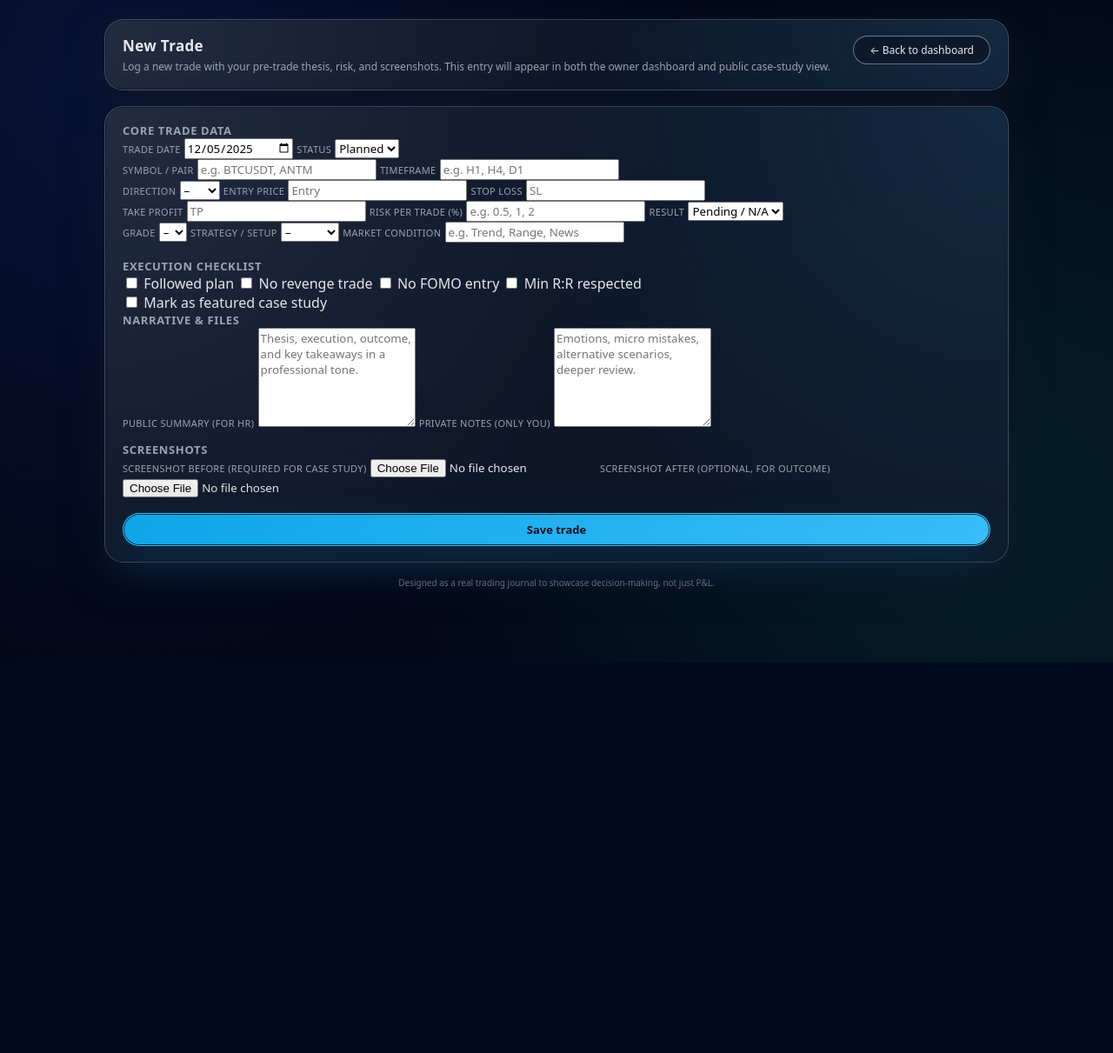
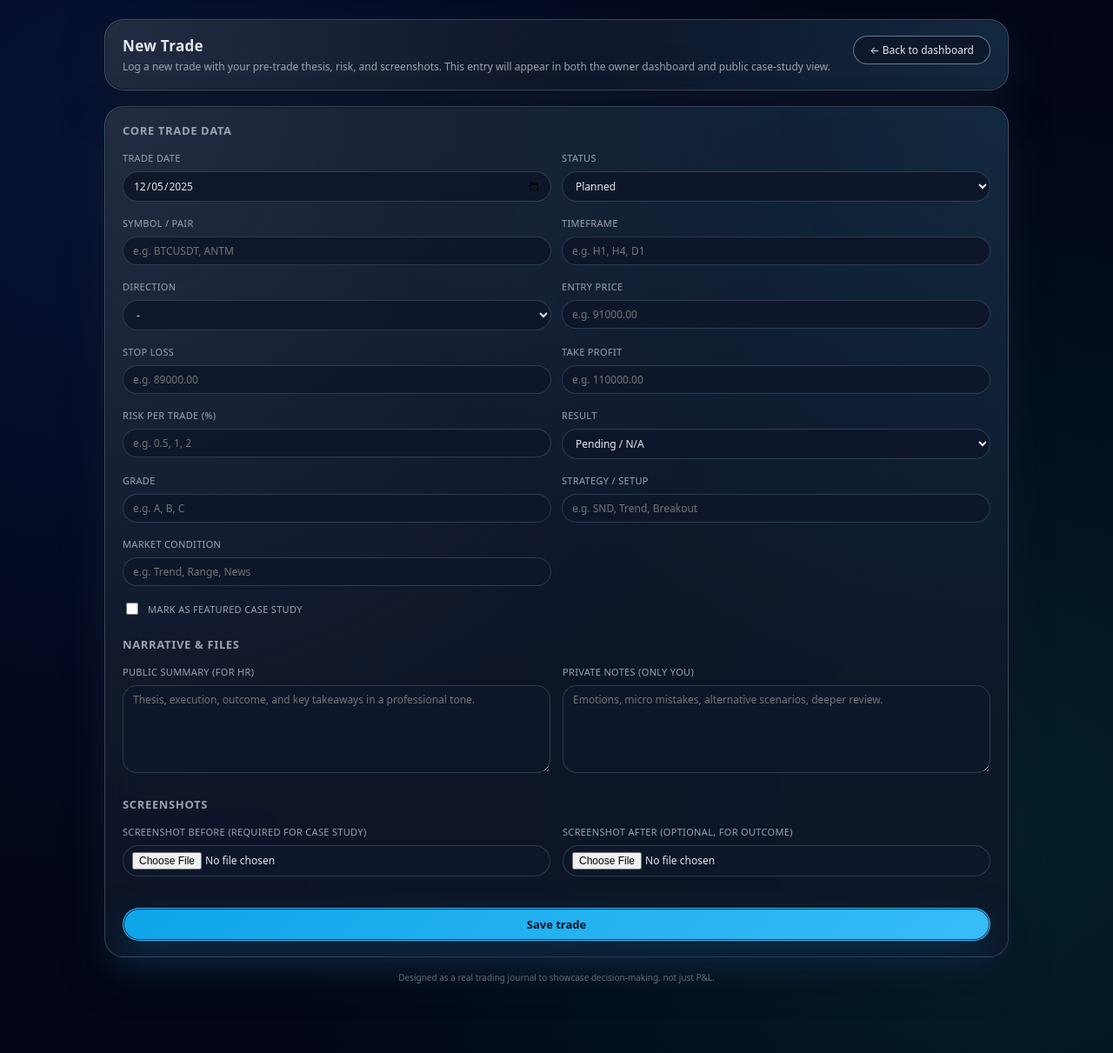
Before and after one commit to banuwij/trading-portfolio, a Flask app: page /admin/new in a window 1280 px wide. Shown: the part 70-1281 px from the top of the page at 87% size. Before the commit the page ends 832 px from the top, so only its background shows below. Run offline with Flask 3, Linux system fonts and the light colour scheme; the visitor is signed in with stand-in values (Sample User, id 1).

Commit message:
Improve layout and labels in new trade form
Refactor new trade form layout and labels for better clarity and organization.

```diff
--- a/templates/new_trade.html
+++ b/templates/new_trade.html
@@ -8,8 +8,8 @@
     <div>
       <div class="section-heading">New Trade</div>
       <p class="section-sub">
-        Log a new trade with your pre-trade thesis, risk, and screenshots. This
-        entry will appear in both the owner dashboard and public case-study view.
+        Log a new trade with your pre-trade thesis, risk, and screenshots. This entry will appear
+        in both the owner dashboard and public case-study view.
       </p>
     </div>
     <a href="{{ url_for('admin_dashboard') }}" class="btn-outline" style="font-size:12px;">
@@ -19,168 +19,247 @@
 </div>
 
 <div class="glass-card" style="margin-top:18px;">
-  <form method="post" enctype="multipart/form-data" class="form-two-column">
+  <form method="post" enctype="multipart/form-data" style="display:flex;flex-direction:column;gap:22px;">
 
-    <!-- LEFT COLUMN -->
-    <div class="form-column">
+    <!-- Core trade data -->
+    <div>
       <div class="form-section-title">Core trade data</div>
 
-      <div class="form-row-2">
-        <label class="form-field">
-          <span class="form-label">Trade Date</span>
-          <input type="date" name="trade_date" value="{{ today }}" required>
-        </label>
+      <div style="display:grid;grid-template-columns:repeat(2,minmax(0,1fr));gap:12px;margin-top:10px;">
 
-        <label class="form-field">
-          <span class="form-label">Status</span>
-          <select name="status" required>
-            <option value="PLANNED">Planned</option>
+        <div>
+          <label class="form-label" for="trade_date">Trade Date</label>
+          <input
+            id="trade_date"
+            name="trade_date"
+            type="date"
+            class="input-field"
+            style="width:100%;margin-top:6px;"
+            value="{{ today }}"
+          >
+        </div>
+
+        <div>
+          <label class="form-label" for="status">Status</label>
+          <select id="status" name="status" class="input-field" style="width:100%;margin-top:6px;">
+            <option value="PLANNED" selected>Planned</option>
             <option value="ACTIVE">Active</option>
             <option value="CLOSED">Closed</option>
           </select>
-        </label>
         </div>
 
-      <div class="form-row-2">
-        <label class="form-field">
-          <span class="form-label">Symbol / Pair</span>
-          <input type="text" name="symbol" placeholder="e.g. BTCUSDT, ANTM" required>
-        </label>
-
-        <label class="form-field">
-          <span class="form-label">Timeframe</span>
-          <input type="text" name="timeframe" placeholder="e.g. H1, H4, D1">
-        </label>
+        <div>
+          <label class="form-label" for="symbol">Symbol / Pair</label>
+          <input
+            id="symbol"
+            name="symbol"
+            type="text"
+            class="input-field"
+            style="width:100%;margin-top:6px;"
+            placeholder="e.g. BTCUSDT, ANTM"
+          >
         </div>
 
-      <div class="form-row-3">
-        <label class="form-field">
-          <span class="form-label">Direction</span>
-          <select name="direction" required>
-            <option value="">–</option>
+        <div>
+          <label class="form-label" for="timeframe">Timeframe</label>
+          <input
+            id="timeframe"
+            name="timeframe"
+            type="text"
+            class="input-field"
+            style="width:100%;margin-top:6px;"
+            placeholder="e.g. H1, H4, D1"
+          >
+        </div>
+
+        <div>
+          <label class="form-label" for="direction">Direction</label>
+          <select id="direction" name="direction" class="input-field" style="width:100%;margin-top:6px;">
+            <option value="">-</option>
             <option value="BUY">Buy</option>
             <option value="SELL">Sell</option>
           </select>
-        </label>
-
-        <label class="form-field">
-          <span class="form-label">Entry Price</span>
-          <input type="number" step="0.0001" name="entry_price" placeholder="Entry">
-        </label>
-
-        <label class="form-field">
-          <span class="form-label">Stop Loss</span>
-          <input type="number" step="0.0001" name="stop_loss" placeholder="SL">
-        </label>
         </div>
 
-      <div class="form-row-3">
-        <label class="form-field">
-          <span class="form-label">Take Profit</span>
-          <input type="number" step="0.0001" name="take_profit" placeholder="TP">
-        </label>
+        <div>
+          <label class="form-label" for="entry_price">Entry Price</label>
+          <input
+            id="entry_price"
+            name="entry_price"
+            type="number"
+            step="0.01"
+            class="input-field"
+            style="width:100%;margin-top:6px;"
+            placeholder="e.g. 91000.00"
+          >
+        </div>
 
-        <label class="form-field">
-          <span class="form-label">Risk per Trade (%)</span>
-          <input type="number" step="0.01" name="risk_percent" placeholder="e.g. 0.5, 1, 2">
-        </label>
+        <div>
+          <label class="form-label" for="stop_loss">Stop Loss</label>
+          <input
+            id="stop_loss"
+            name="stop_loss"
+            type="number"
+            step="0.01"
+            class="input-field"
+            style="width:100%;margin-top:6px;"
+            placeholder="e.g. 89000.00"
+          >
+        </div>
 
-        <label class="form-field">
-          <span class="form-label">Result</span>
-          <select name="result">
-            <option value="">Pending / N/A</option>
+        <div>
+          <label class="form-label" for="take_profit">Take Profit</label>
+          <input
+            id="take_profit"
+            name="take_profit"
+            type="number"
+            step="0.01"
+            class="input-field"
+            style="width:100%;margin-top:6px;"
+            placeholder="e.g. 110000.00"
+          >
+        </div>
+
+        <div>
+          <label class="form-label" for="risk_percent">Risk per Trade (%)</label>
+          <input
+            id="risk_percent"
+            name="risk_percent"
+            type="number"
+            step="0.1"
+            class="input-field"
+            style="width:100%;margin-top:6px;"
+            placeholder="e.g. 0.5, 1, 2"
+          >
+        </div>
+
+        <div>
+          <label class="form-label" for="result">Result</label>
+          <select id="result" name="result" class="input-field" style="width:100%;margin-top:6px;">
+            <option value="" selected>Pending / N/A</option>
             <option value="WIN">Win</option>
             <option value="LOSE">Lose</option>
-            <option value="BE">Break-Even</option>
+            <option value="BE">Break-even</option>
           </select>
-        </label>
         </div>
 
-      <div class="form-row-3">
-        <label class="form-field">
-          <span class="form-label">Grade</span>
-          <select name="grade">
-            <option value="">–</option>
-            <option value="A">A</option>
-            <option value="B">B</option>
-            <option value="C">C</option>
-            <option value="D">D</option>
-          </select>
-        </label>
-
-        <label class="form-field">
-          <span class="form-label">Strategy / Setup</span>
-          <select name="strategy_tag">
-            <option value="">–</option>
-            <option value="SND">SND</option>
-            <option value="MR">MR</option>
-            <option value="BO">BO</option>
-            <option value="SWING">SWING</option>
-            <option value="INTRA">INTRA</option>
-          </select>
-        </label>
-
-        <label class="form-field">
-          <span class="form-label">Market Condition</span>
-          <input type="text" name="market_condition" placeholder="e.g. Trend, Range, News">
-        </label>
+        <div>
+          <label class="form-label" for="grade">Grade</label>
+          <input
+            id="grade"
+            name="grade"
+            type="text"
+            class="input-field"
+            style="width:100%;margin-top:6px;"
+            placeholder="e.g. A, B, C"
+          >
         </div>
 
-      <div class="form-section-title" style="margin-top:18px;">Execution checklist</div>
-      <div class="checklist-grid">
-        <label class="check-item">
-          <input type="checkbox" name="followed_plan">
-          <span>Followed plan</span>
-        </label>
-        <label class="check-item">
-          <input type="checkbox" name="no_revenge">
-          <span>No revenge trade</span>
-        </label>
-        <label class="check-item">
-          <input type="checkbox" name="no_fomo">
-          <span>No FOMO entry</span>
-        </label>
-        <label class="check-item">
-          <input type="checkbox" name="respected_rr">
-          <span>Min R:R respected</span>
-        </label>
+        <div>
+          <label class="form-label" for="strategy_tag">Strategy / Setup</label>
+          <input
+            id="strategy_tag"
+            name="strategy_tag"
+            type="text"
+            class="input-field"
+            style="width:100%;margin-top:6px;"
+            placeholder="e.g. SND, Trend, Breakout"
+          >
         </div>
 
-      <label class="check-item" style="margin-top:8px;">
-        <input type="checkbox" name="featured">
+        <div>
+          <label class="form-label" for="market_condition">Market Condition</label>
+          <input
+            id="market_condition"
+            name="market_condition"
+            type="text"
+            class="input-field"
+            style="width:100%;margin-top:6px;"
+            placeholder="e.g. Trend, Range, News"
+          >
+        </div>
+
+        <div style="grid-column:1 / -1;margin-top:4px;">
+          <label class="form-label" style="display:flex;align-items:center;gap:8px;">
+            <input
+              type="checkbox"
+              name="featured"
+              value="1"
+              style="width:14px;height:14px;"
+            >
             <span>Mark as featured case study</span>
           </label>
         </div>
 
-    <!-- RIGHT COLUMN -->
-    <div class="form-column">
-      <div class="form-section-title">Narrative & files</div>
+      </div>
+    </div>
 
-      <label class="form-field">
-        <span class="form-label">Public summary (for HR)</span>
-        <textarea name="notes_public" rows="6"
-                  placeholder="Thesis, execution, outcome, and key takeaways in a professional tone."></textarea>
-      </label>
+    <!-- Narrative & files -->
+    <div>
+      <div class="form-section-title">Narrative &amp; files</div>
 
-      <label class="form-field">
-        <span class="form-label">Private notes (only you)</span>
-        <textarea name="notes_private" rows="6"
-                  placeholder="Emotions, micro mistakes, alternative scenarios, deeper review."></textarea>
-      </label>
+      <div style="display:grid;grid-template-columns:repeat(2,minmax(0,1fr));gap:14px;margin-top:10px;">
+        <div>
+          <label class="form-label" for="notes_public">Public summary (for HR)</label>
+          <textarea
+            id="notes_public"
+            name="notes_public"
+            rows="5"
+            class="input-field"
+            style="width:100%;margin-top:6px;resize:vertical;"
+            placeholder="Thesis, execution, outcome, and key takeaways in a professional tone."
+          ></textarea>
+        </div>
 
-      <div class="form-section-title" style="margin-top:12px;">Screenshots</div>
+        <div>
+          <label class="form-label" for="notes_private">Private notes (only you)</label>
+          <textarea
+            id="notes_private"
+            name="notes_private"
+            rows="5"
+            class="input-field"
+            style="width:100%;margin-top:6px;resize:vertical;"
+            placeholder="Emotions, micro mistakes, alternative scenarios, deeper review."
+          ></textarea>
+        </div>
+      </div>
+    </div>
 
-      <label class="form-field">
-        <span class="form-label">Screenshot BEFORE (required for case study)</span>
-        <input type="file" name="screenshot_before" accept="image/*">
-      </label>
+    <!-- Screenshots -->
+    <div>
+      <div class="form-section-title">Screenshots</div>
 
-      <label class="form-field">
-        <span class="form-label">Screenshot AFTER (optional, for outcome)</span>
-        <input type="file" name="screenshot_after" accept="image/*">
-      </label>
+      <div style="display:grid;grid-template-columns:repeat(2,minmax(0,1fr));gap:14px;margin-top:10px;">
 
-      <button type="submit" class="btn-primary" style="margin-top:18px;width:100%;">
+        <div>
+          <label class="form-label" for="screenshot_before">Screenshot BEFORE (required for case study)</label>
+          <input
+            id="screenshot_before"
+            name="screenshot_before"
+            type="file"
+            accept="image/*"
+            class="input-field"
+            style="width:100%;margin-top:6px;padding:7px 10px;"
+          >
+        </div>
+
+        <div>
+          <label class="form-label" for="screenshot_after">Screenshot AFTER (optional, for outcome)</label>
+          <input
+            id="screenshot_after"
+            name="screenshot_after"
+            type="file"
+            accept="image/*"
+            class="input-field"
+            style="width:100%;margin-top:6px;padding:7px 10px;"
+          >
+        </div>
+
+      </div>
+    </div>
+
+    <div style="margin-top:4px;">
+      <button type="submit" class="btn-primary" style="width:100%;">
         Save trade
       </button>
     </div>
```
Lines whose indentation alone changed are shown as unchanged.
